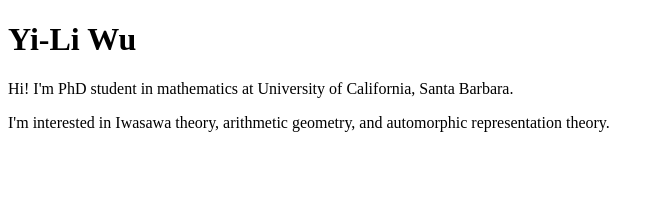
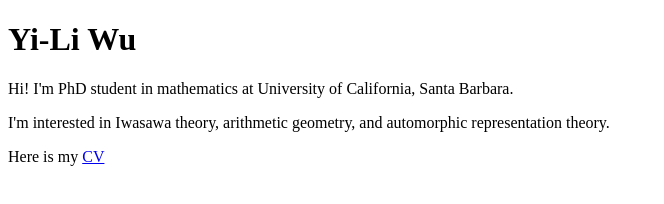
Before and after one commit to yili-wu/yili-wu.github.io, a plain HTML site: page index.html in a window 1280 px wide. Shown: the whole page, without its empty margins (0-664 px from the left). Drawn offline with Linux system fonts and the light colour scheme.

Commit message:
Update index.html
Add CV

```diff
--- a/index.html
+++ b/index.html
@@ -4,6 +4,6 @@
 <h1>Yi-Li Wu</h1>
 <p>Hi! I'm  PhD student in mathematics at University of California, Santa Barbara.</p>
 <p>I'm interested in Iwasawa theory, arithmetic geometry, and automorphic representation theory.</p>
-
+<p>Here is my <a href=“https://drive.google.com/file/d/1U6uEEQWtmXphrN4iWp1Yd0UyxF71ecet/view?usp=share_link”>CV</a></p>
 </body>
 </html>
```
